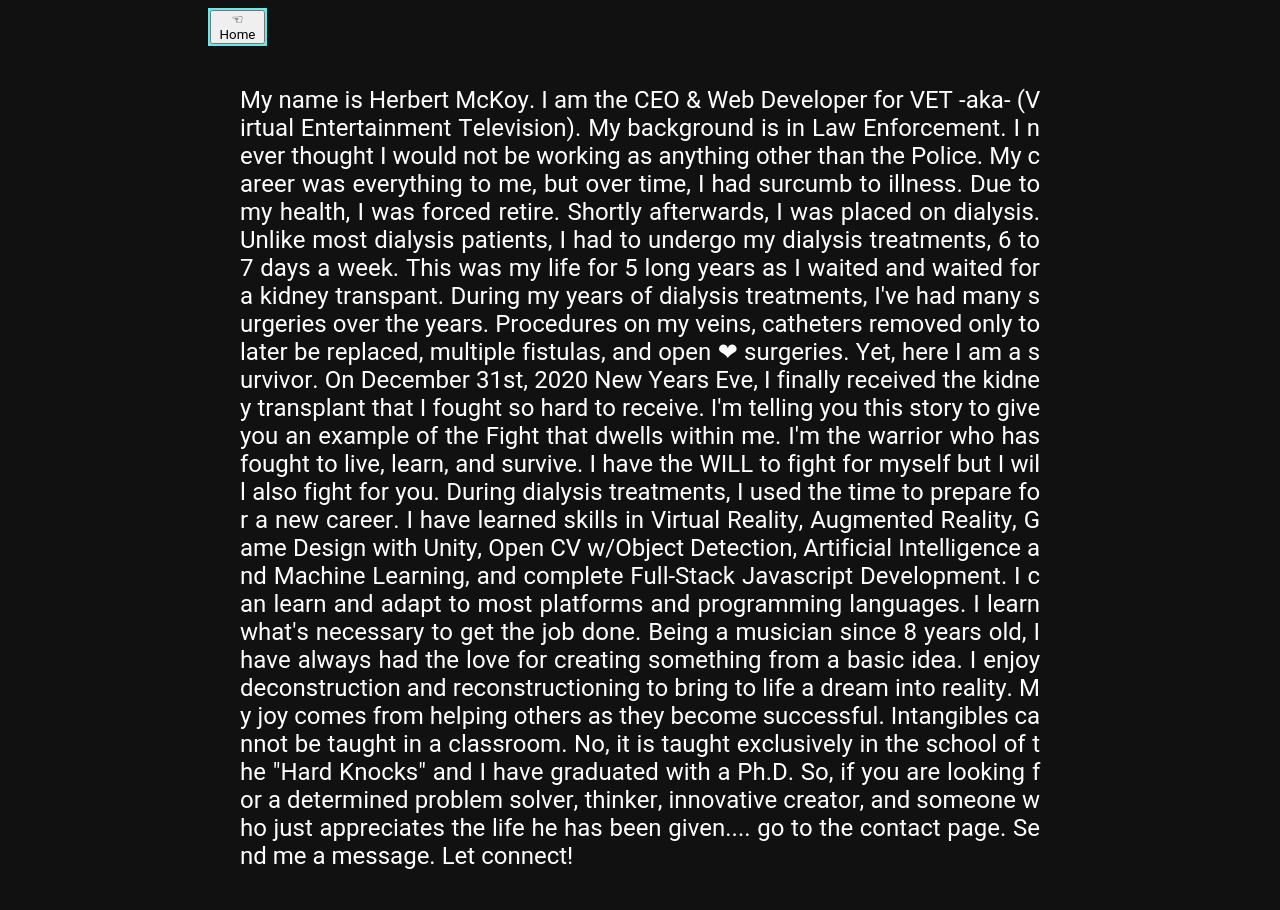
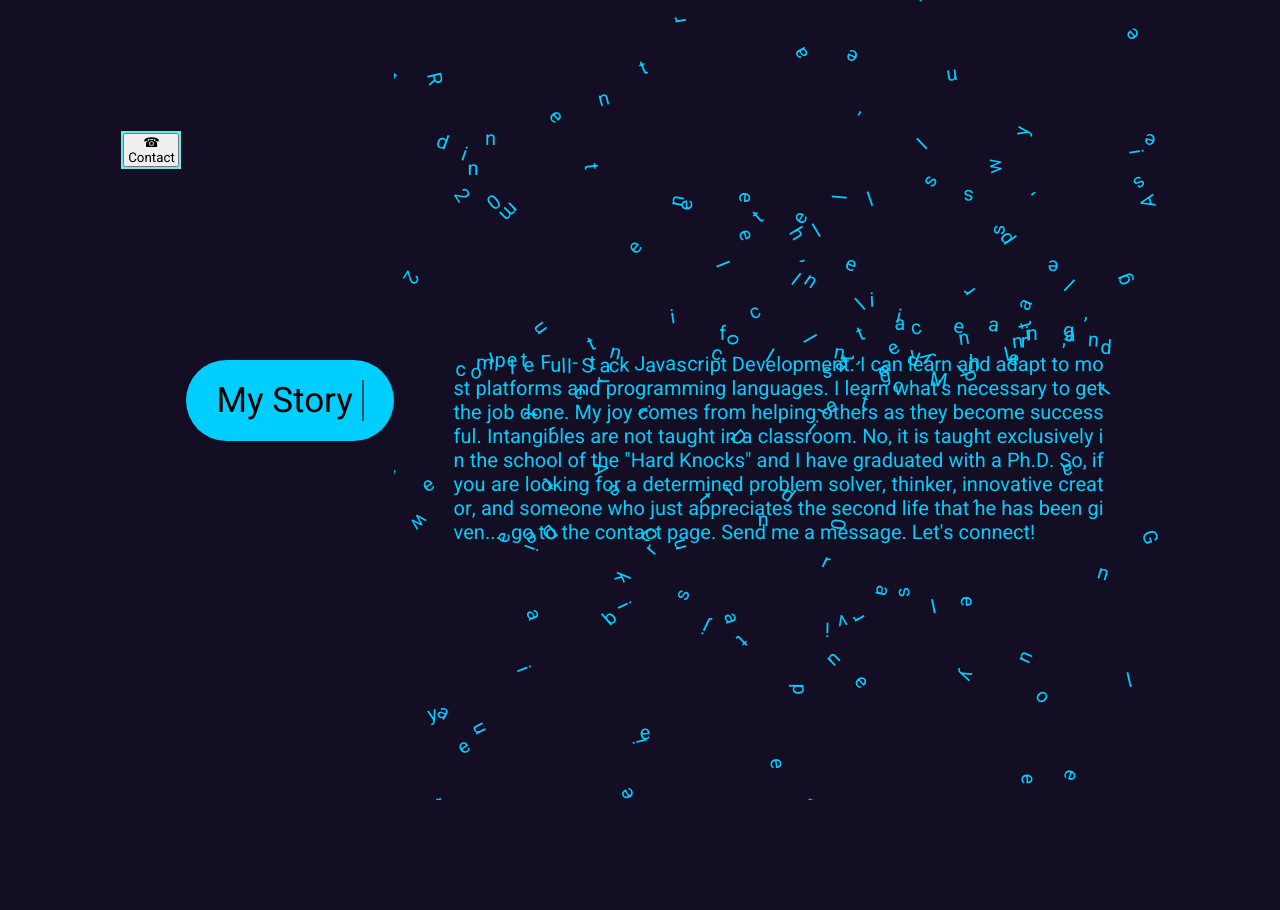
Before and after one commit to VirtualEntertainmentTV/VET-Portfolio, a PHP site: page /mystory.html in a window 1280 px wide. After the commit the page ends 800 px from the top, so only its background shows below. Run offline with PHP 8.4, Linux system fonts and the light colour scheme.

Commit message:
Add files via upload
Added MyStory html and Css

```diff
--- a/mystory.css
+++ b/mystory.css
@@ -1,10 +1,9 @@
-@import url('https://fonts.googleapis.com/css?family=Poppins:400,500,600,700,800&display=swap');
-*
-{
+@import url("https://fonts.googleapis.com/css?family=Roboto:300,400,500,700,900&display=swap");
+* {
   margin: 0;
   padding: 0;
   box-sizing: border-box;
-  font-family: 'Roboto', sans-serif;
+  font-family: "Roboto", sans-serif;
 }
 section {
   position: relative;
@@ -12,46 +11,65 @@
   justify-content: center;
   align-items: center;
   min-height: 100vh;
-  background: #111;
   overflow: hidden;
+  background: #130e23;
 }
 section .text {
   position: relative;
-  color:#fff;
-  margin: 40px;
-  max-width: 800px;
-  user-select: none;
-  font-size: 1.5em;
+  text-align: justify;
+  color: #00cefe;
+  margin: 60px;
+  max-width: 650px;
+  font-size: 20px;
 }
 section .text span {
   position: relative;
   display: inline-block;
-  cursor: pointer;
 }
-section .text span.active {
-  animation: smoke 2s linear forwards;
-  transform-origin: bottom;
+
+/* Header CSS */
+body {
+  margin:0px;
+  height:100vh;
+  display:flex;
+  align-items:center;
+  justify-content:center;
+  background:#130e23;
 }
-@keyframes smoke
-{
-  0%
-  {
-    opacity: 1;
-    filter: blur(0);
-    transform: translateX(0) translateY(0) rotate(0deg)
-    scale(1);
+.text-typing {
+  padding:20px 30px;
+  background:#00cefe;
+  font-size:35px;
+  font-family:monospace;
+  border-radius:50px;
+}
+.text-typing p {
+  margin:0px;
+  white-space:nowrap;
+  overflow:hidden;
+  animation:typing 4s steps(22,end) forwards,
+            blink 1s infinite;
+}
+@keyframes typing {
+  0% { width:0% }
+  100% { width:100% }
+}
+@keyframes blink {
+  0%,100% {
+    border-right:2px solid transparent;
   }
-  50%
-  {
-    opacity: 1;
-    pointer-events: none;
+  50% {
+    border-right:2px solid #222;
   }
-  100%
-  {
-    opacity: 0;
-    filter: blur(20px);
-    transform: translateX(300px) translateY(-300px) rotate(720deg)
-    scale(4);
+}
+
+#divBlue {
+    position: relative;
+    top: -250px;
+    background-color: rgb(107, 233, 233);
+    width: 60px;
+    min-height: 10px;
+    max-height: 50px;
+    margin: 5px;
+    padding: 2px;
   }
-
-}
--- a/mystory.html
+++ b/mystory.html
@@ -1,82 +1,66 @@
 <!DOCTYPE html>
-<html lang="en">
+<html>
   <head>
-  <meta name="viewport" content="width=device-width, initial-scale=1.0">
-  <link rel="stylesheet" type="text/css" href="mystory.css">
+    <meta charset="utf-8" />
     <title>My Story</title>
+    <link rel="stylesheet" href="mystory.css" />
   </head>
   <body>
-
-      <section>
-        <!-- Return Button -->
-        <style>
-  /* body {
-    margin: auto;
-
-  } */
-  #divBlue {
-    position: auto;
-    top: 100px;
-    background-color: rgb(107, 233, 233);
-    width: 59px;
-    min-height: 19px;
-    max-height: 50px;
-    margin: 8px;
-    padding: 2px;
-  }
-
- p{
-   text-align: justify;
-
- }
-
-</style>
-      <div class="container">
-        <Return Button>
-        <div class="col">
+    <!-- Header animation -->
+    <!-- <div class="col"> -->
       <div id="divBlue">
-            <a href="index.html">
-            <button>&#9756 Home</button>
+        <a href="contact.html">
+        <button>&#9742 Contact</button>
         </a>
       </div>
     </div>
-    </Return>
+    <div class="text-typing">
+  <p>My Story&nbsp;</p>
+</div>
+    <!-- End of Header animation -->
+    <section>
+      <p class="text">
+        I've spent the last 5 years on dialysis, before receiving a kidney transplant on New Years Eve, 2020. During dialysis treatments, I used that time to learn. I've learned skills in Virtual Reality, Augmented Reality, Game Design, OpenCV w/Object Detection, Artificial Intelligence, Machine Learning, and complete Full-Stack Javascript Development. I can learn and adapt to most platforms and programming languages. I learn what's necessary to get the job done. My joy comes from helping others as they become successful. Intangibles are not taught in a classroom. No, it is taught exclusively in the school of the
+        "Hard Knocks" and I have graduated with a Ph.D. So, if you are looking for a determined problem solver, thinker, innovative creator, and someone who just appreciates the second life that he has been given.... go to the contact page. Send me a message. Let's connect!
+      </p>
+    </section>
 
+    <script src="anime.min.js"></script>
+    <script>
+      // Now, Split text into letters
+      const text = document.querySelector(".text");
+      text.innerHTML = text.textContent.replace(/\S/g, "<span>$&</span>");
 
-    <body>
-    <!-- End of Return Button -->
-    <div class="container-fluid">
-    <div class="row">
-     <div class="col-md-4">
-  <p class="text">My name is Herbert McKoy. I am the CEO & Web Developer for VET -aka- (Virtual Entertainment Television).
+      const animation = anime.timeline({
+        targets: " .text span",
+        easing: "easeInOutExpo",
+        loop: true,
+      });
 
+      animation
+        .add({
+          rotate: function () {
+            return anime.random(-360, 360);
+          },
 
-  My background is in Law Enforcement. I never thought I would not be working as anything other than the Police. My career was everything to me, but over time, I had surcumb to illness. Due to my health, I was forced retire. Shortly afterwards, I was placed on dialysis. Unlike most dialysis patients, I had to undergo my dialysis treatments, 6 to 7 days a week. This was my life for 5 long years as I waited and waited for a kidney transpant. During my years of dialysis treatments, I've had many surgeries over the years. Procedures on my veins, catheters removed only to later be replaced, multiple fistulas, and open ❤ surgeries. Yet, here I am a survivor. On December 31st, 2020 New Years Eve, I finally received the kidney transplant that I fought so hard to receive.
+          translateX: function () {
+            return anime.random(-500, 500);
+          },
 
-  I'm telling you this story to give you an example of the Fight that dwells within me. I'm the warrior who has fought to live, learn, and survive. I have the WILL to fight for myself but I will also fight for you.
+          translateY: function () {
+            return anime.random(-500, 500);
+          },
+          duration: 5000,
+          delay: anime.stagger(20),
+        })
 
-  During dialysis treatments, I used the time to prepare for a new career. I have learned skills in Virtual Reality, Augmented Reality, Game Design with Unity, Open CV w/Object Detection, Artificial Intelligence and Machine Learning, and complete Full-Stack Javascript Development. I can learn and adapt to most platforms and programming languages. I learn what's necessary to get the job done.
-
-  Being a musician since 8 years old, I have always had the love for creating something from a basic idea. I enjoy deconstruction and reconstructioning to bring to life a dream into reality. My joy comes from helping others as they become successful. Intangibles cannot be taught in a classroom. No, it is taught exclusively in the school of the "Hard Knocks" and I have graduated with a Ph.D. So, if you are looking for a determined problem solver, thinker, innovative creator, and someone who just appreciates the life he has been given.... go to the contact page. Send me a message. Let connect!</p>
-          </div>
-        </div>
-       </div>
-      </div>
-      </section>
-      <script>
-        // now, split text into letters
-        const text= document.querySelector('.text');
-        text.innerHTML = text.textContent.replace(/\S/g,
-        "<span>$&</span>");
-
-        //now, add active class on hovered <span> tag
-          const letters = document.querySelectorAll('span');
-          for (let i=0; i<letters.length; i++){
-        letters[i].addEventListener("mouseover", function
-        (){
-          letters[i].classList.add('active')
-        })
-      }
+        .add({
+          rotate: 0,
+          translateX: 0,
+          translateY: 0,
+          duration: 5000,
+          delay: anime.stagger(20),
+        });
     </script>
   </body>
 </html>
```
Also changed, not shown: anime.min.js (added). Lines whose indentation alone changed are shown as unchanged.
